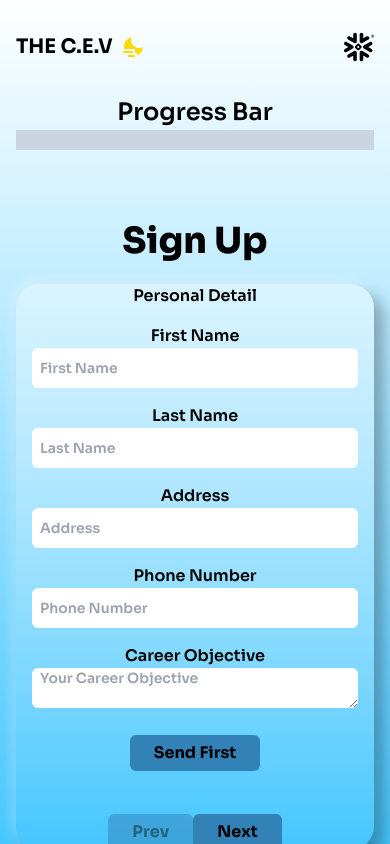
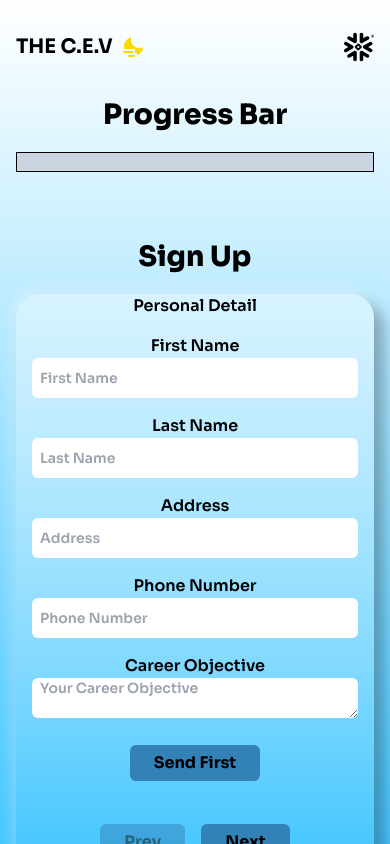
Before and after one commit to tmhuyy/react-cv, a React (Create React App) app in the folder frontend/: page /create in a window 390 px wide. Built offline with nearby package versions, Linux system fonts and the light colour scheme; no server answers; the HTML template or start-up script is replaced by a standard one.

Commit message:
fix responsive web page for macbook air m1

```diff
--- a/frontend/src/components/CreateCv/CreateCv.jsx
+++ b/frontend/src/components/CreateCv/CreateCv.jsx
@@ -79,22 +79,22 @@ const CreateCv = () => {
         else if (page === 4) return <Link onLinkData={onLinkDataHandler} onValid={onValidHandler} />
     }
     return (
-        <section className="flex flex-col content-center">
-            <h1 className="text-24 mt-8 text-center">Progress Bar</h1>
-            <div className="w-full h-[20px] mb-8 bg-slate-300 text-center">
+        <section className="flex flex-col">
+            <h1 className="mt-8 mb-4 font-extrabold text-[28px] text-center">Progress Bar</h1>
+            <div className="w-full h-[20px] mb-8 bg-slate-300 text-center md:w-[40%] md:m-auto border-solid border-[1px] border-black dark:border-none">
                 <div className="h-[100%] bg-pink-500 z-[-1]" style={{width: page === 0 ? "0" : page === 1 ? "25%" : page === 2 ? "50%" : page === 3 ? "75%": "100%"}}></div>
             </div>
-            <header className="mt-8 mb-4 font-extrabold text-36 text-center">Sign Up</header>
-            <section className="bg-gradient-to-b shadow-md from-white/40 rounded-[24px] to-transparent text-center">
+            <header className="mt-8 mb-4 font-extrabold text-[28px] text-center">Sign Up</header>
+            <section className="bg-gradient-to-b shadow-md from-white/40 rounded-[24px] to-transparent text-center md:w-[40%] md:m-auto">
                 <div className="mb-4">
-                    <h1>{formTitles[page]}</h1>
+                    <h1 className="md:text-[20px]">{formTitles[page]}</h1>
                     { isValid === false && <h2 className="text-13 text-red-600">Make sure every fields is set</h2>}
                 </div>
                 <div className="body">{ pageDisplay()}</div>
-                <button className="button disabled:opacity-50" onClick={prevHandler} disabled={page === 0 }>Prev</button>
+                <button className="button disabled:opacity-50 mr-4" onClick={prevHandler} disabled={page === 0 }>Prev</button>
                 {page === formTitles.length - 1  ?
-                    <button className="button" onClick={submitAllData}><a href="http://localhost:3000/cv-builder">Submit</a></button> :
-                    <button className="button" onClick={nextHandler}>Next</button>
+                    <button className="button mb-4" onClick={submitAllData}><a href="http://localhost:3000/cv-builder">Submit</a></button> :
+                    <button className="button mb-4" onClick={nextHandler}>Next</button>
                 }
             </section>
         </section>
```
